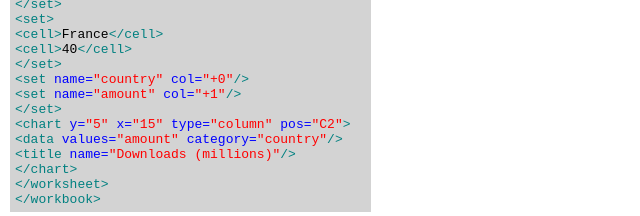
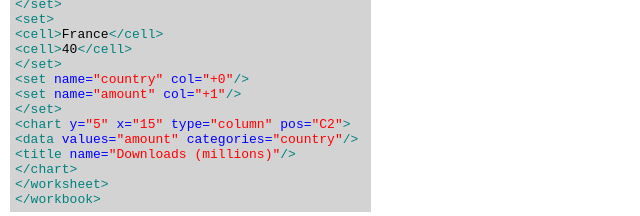
Before and after one commit to gitpan/Spreadsheet-XML_to_XLS, a plain HTML site: page doc/index.html in a window 1280 px wide. Shown: the part 2321-2537 px from the top of the page, 0-640 px from the left. Drawn offline with Linux system fonts and the light colour scheme.

Commit message:
Import of USMANOV/Spreadsheet-XML_to_XLS-0.03 from CPAN.
gitpan-cpan-distribution: Spreadsheet-XML_to_XLS
gitpan-cpan-version:      0.03
gitpan-cpan-path:         USMANOV/Spreadsheet-XML_to_XLS-0.03.tar.gz
gitpan-cpan-author:       USMANOV
gitpan-cpan-maturity:     released

```diff
--- a/doc/index.html
+++ b/doc/index.html
@@ -174,7 +174,7 @@ You have to receive the following <font color="blue">excel.xml</font> file:
 &lt;set <font color="blue">name=<font color="red">"amount"</font> col=<font color="red">"+1"</font></font>/>
 &lt;/set>
 &lt;chart <font color="blue">y=<font color="red">"5"</font> x=<font color="red">"15"</font> type=<font color="red">"column"</font> pos=<font color="red">"C2"</font></font>>
-&lt;data <font color="blue">values=<font color="red">"amount"</font> category=<font color="red">"country"</font></font>/>
+&lt;data <font color="blue">values=<font color="red">"amount"</font> categories=<font color="red">"country"</font></font>/>
 &lt;title <font color="blue">name=<font color="red">"Downloads (millions)"</font></font>/>
 &lt;/chart>
 &lt;/worksheet>
```
Also changed, not shown: 3 other files.
